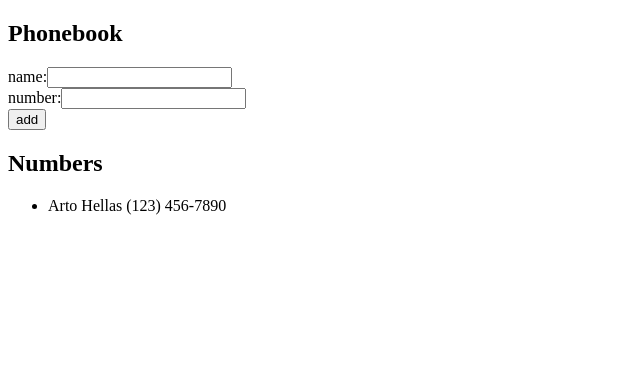
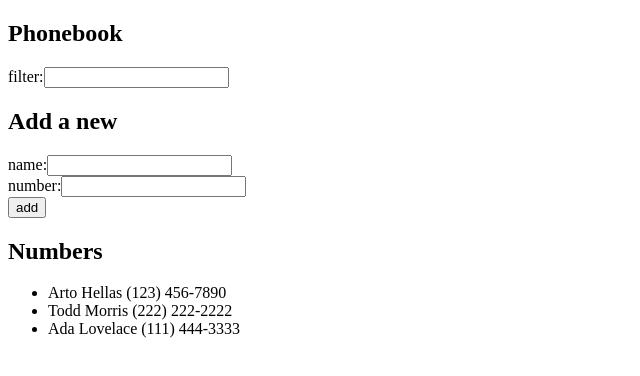
Before and after one commit to detonationbox0/full-stack-open-2022, a React (Create React App) app in the folder part2/phonebook/: page / in a window 1280 px wide. Shown: the top 376 px of the page, without its empty margins (0-640 px from the left). Built offline with nearby package versions, Linux system fonts and the light colour scheme.

Commit message:
2.9* is done

```diff
--- a/part2/phonebook/src/App.js
+++ b/part2/phonebook/src/App.js
@@ -4,10 +4,13 @@ const App = () => {
 
     // App States
     const [persons, setPersons] = useState([
-    { id: 1, name: 'Arto Hellas', phone:'(123) 456-7890' }
+        { id: 1, name: 'Arto Hellas', phone:'(123) 456-7890', visible: true },
+        { id: 2, name: 'Todd Morris', phone:'(222) 222-2222', visible: true },
+        { id: 3, name: 'Ada Lovelace', phone:'(111) 444-3333', visible: true }
     ])
     const [newName, setNewName] = useState('')
     const [newPhone, setNewPhone] = useState('')
+    const [filter, setFilter] = useState('')
 
     // When user is typing into the Name input,
     // update the state
@@ -19,6 +22,29 @@ const App = () => {
     // update the state
     const handlePhoneChange = (event) => {
         setNewPhone(event.target.value)
+    }
+
+    // When user is typing into the Filter input,
+    // update the state
+    const handleFilterChange = (event) => {
+
+        setFilter(event.target.value)
+        const filterValue = event.target.value.toLowerCase()
+
+        // Set the visible properties of persons
+        // to true based on filter value
+        const filterPersons = persons.map((obj) => {
+
+            obj.name.toLowerCase().includes(filterValue)
+            || obj.phone.toLowerCase().includes(filterValue)
+            ? obj.visible = true : obj.visible = false
+
+            return obj
+        })
+
+        // Update state of persons to include new visible properties
+        // based on filter value
+        setPersons(filterPersons)
     }
 
     // "Submit" is clicked
@@ -41,13 +67,25 @@ const App = () => {
             id: persons.length + 1,
             name: newName,
             phone: newPhone,
+            visible:true
         }))
 
     }
 
+
     return (
         <div>
             <h2>Phonebook</h2>
+
+                <div>
+                    filter:
+                    <input  value={filter}
+                            onChange={handleFilterChange}
+                    />
+                </div>
+
+            <h2>Add a new</h2>
+
             <form onSubmit={addPerson}>
 
                 <div>
@@ -72,9 +110,11 @@ const App = () => {
             <ul>
                 { // Iterate the persons array, populate list of names & numbers
                     persons.map((person) => {
+                        if (person.visible === true) {
                             return(
                                 <li key={person.id}>{person.name} {person.phone}</li>
                             )
+                        }
                     })
                 }
             </ul>
```
Lines whose indentation alone changed are shown as unchanged.
